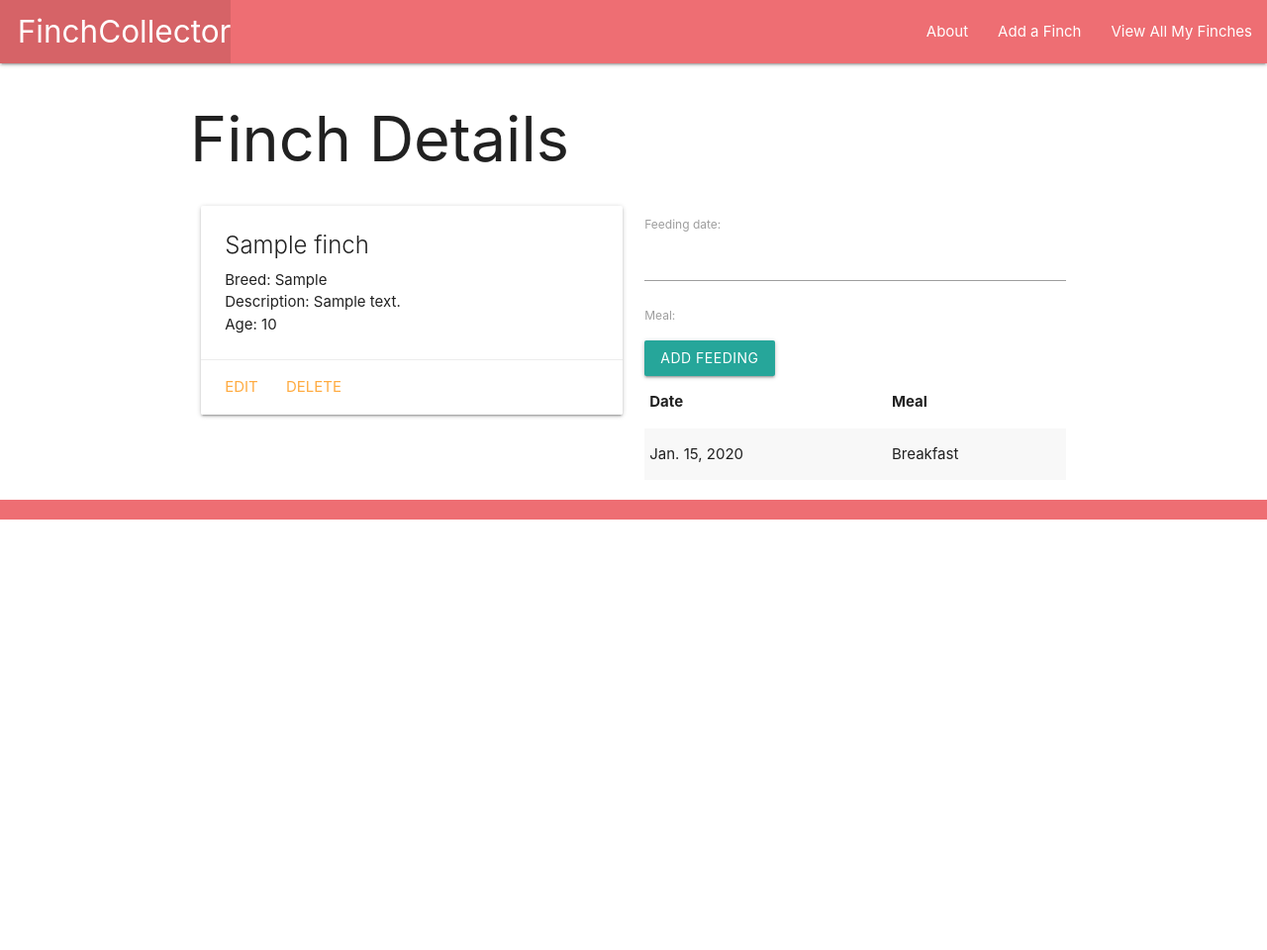
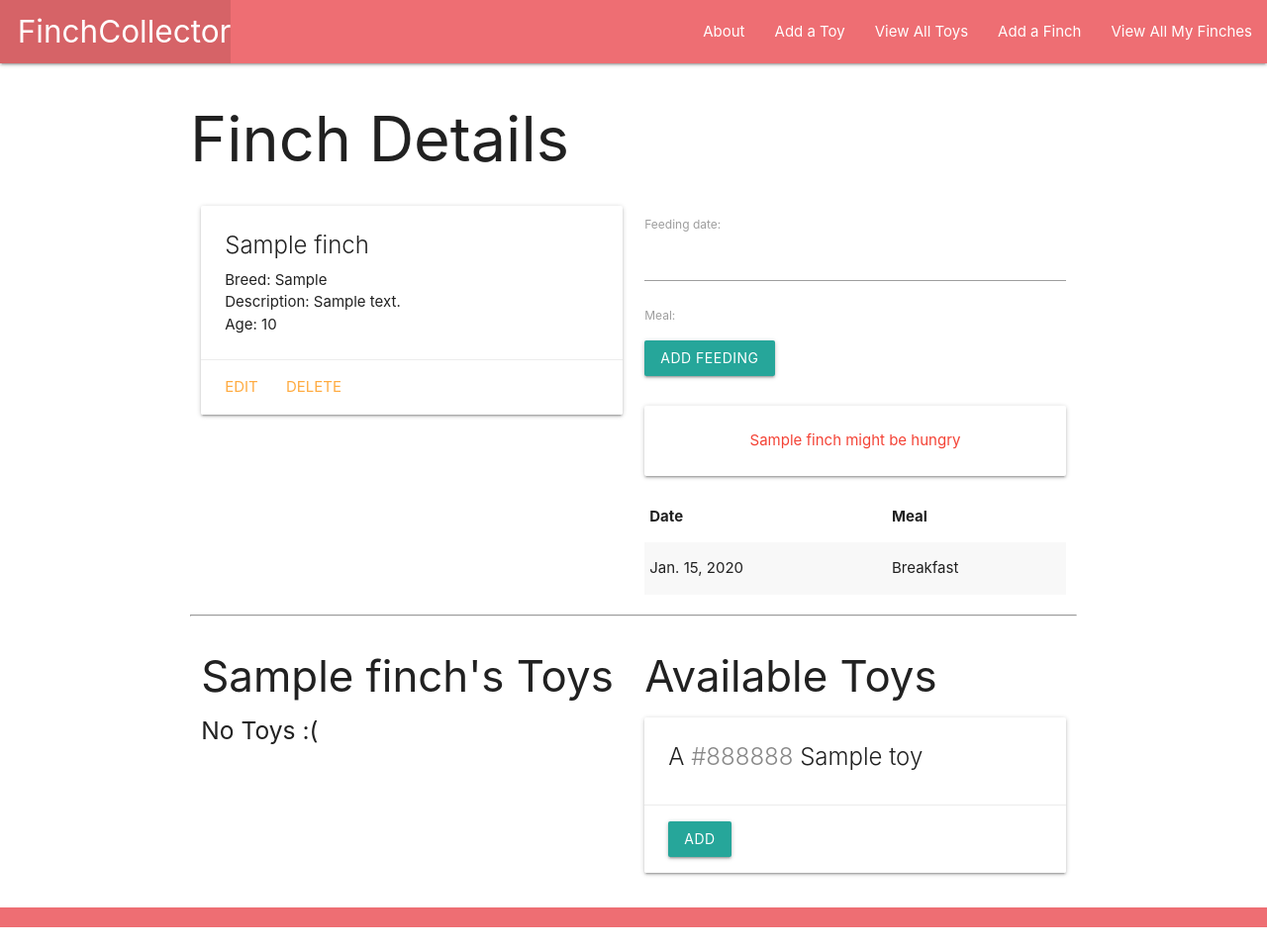
Before and after one commit to Kensloe/FinchCollector, a Django app: template main_app/templates/finches/detail.html in a window 1280 px wide. Shown: the whole page at 99% size. Before the commit the page ends 525 px from the top, so only its background shows below. Run offline with Django 4.2, Linux system fonts and the light colour scheme; tables that the repository leaves empty hold one stand-in row (values such as "Sample post"); the template is opened without the code that fills it: values that come from a table or form of the project are taken from there, most other values are stand-ins (such as "Sample title", 1, 10 or a date in 2020); parts of the project's set-up code (start-up, migrations or seed data) failed here and were passed over.

Commit message:
progreess

```diff
--- a/main_app/templates/base.html
+++ b/main_app/templates/base.html
@@ -19,6 +19,8 @@
         </ul>
         <ul class="right">
           <li><a href="{% url 'about' %}">About</a></li>
+          <li><a href="{% url 'toys_create' %}">Add a Toy</a></li>
+          <li><a href="{% url 'toys_index' %}">View All Toys</a></li>
           <li><a href="{% url 'finches_create' %}">Add a Finch</a></li>
           <li><a href="{% url 'index' %}">View All My Finches</a></li>
         </ul>
--- a/main_app/templates/finches/detail.html
+++ b/main_app/templates/finches/detail.html
@@ -13,7 +13,7 @@
         {% if finch.age > 0 %}
           <p>Age: {{ finch.age }}</p>
         {% else %}
-          <p>Age: Finch</p>
+          <p>Age: Finches</p>
         {% endif %}
       </div>
       <div class="card-action">
@@ -28,6 +28,12 @@
       {{ feeding_form.as_p }}
       <input type="submit" class="btn" value="Add Feeding">
     </form>
+    <br>
+    {% if finch.fed_for_today %}
+      <div class="card-panel teal-text center-align">{{finch.name}} has been fed all meals for today</div>
+    {% else %}
+      <div class="card-panel red-text center-align">{{finch.name}} might be hungry</div>
+    {% endif %}
     <table class="striped">
       <thead>
         <tr><th>Date</th><th>Meal</th></tr>
@@ -43,8 +49,57 @@
     </table>
   </div>
 </div>
+<hr>
+<div class="row">
+  <div class="col s6">
+    <h3>{{ finch.name }}'s Toys</h3>
+    {% if finch.toys.count %}
+      {% for toy in finch.toys.all %}
+        <div class="card">
+          <div class="card-content">
+            <span class="card-title">
+              A <span style="color: {{ toy.color }}">{{ toy.color }}</span> {{ toy.name }}
+            </span>
+          </div>
+          <div class="card-action">
+            <form action="{% url 'unassoc_toy' finch.id toy.id %}" method="POST">
+              {% csrf_token %}
+              <button type="submit" class="btn">Remove</button>
+            </form>
+          </div>
+        </div>
+      {% endfor %}
+    {% else %}
+      <h5>No Toys :(</h5>
+    {% endif %}
+  </div>
+  <div class="col s6">
+    <h3>Available Toys</h3>
+    {% if toys.count %}
+      {% for toy in toys.all %}
+        <div class="card">
+          <div class="card-content">
+            <span class="card-title">
+              A <span style="color: {{ toy.color }}">{{ toy.color }}</span> {{ toy.name }}
+            </span>
+          </div>
+          <div class="card-action">
+            <form action="{% url 'assoc_toy' finch.id toy.id %}" method="POST">
+              {% csrf_token %}
+              <button type="submit" class="btn">Add</button>
+            </form>
+          </div>
+        </div>
+      {% endfor %}
+    {% else %}
+      <h5>{{finch.name}} Already Has All Toys Available</h5>
+    {% endif %}
+  </div>
+</div>
+
 
 <script>
+
   const dateEl = document.getElementById('id_date');
   M.Datepicker.init(dateEl, {
     format: 'yyyy-mm-dd',
@@ -52,8 +107,10 @@
     setDefaultDate: true,
     autoClose: true
   });
+
   const selectEl = document.getElementById('id_meal');
   M.FormSelect.init(selectEl);
+
 </script>
 
 {% endblock %}
```
